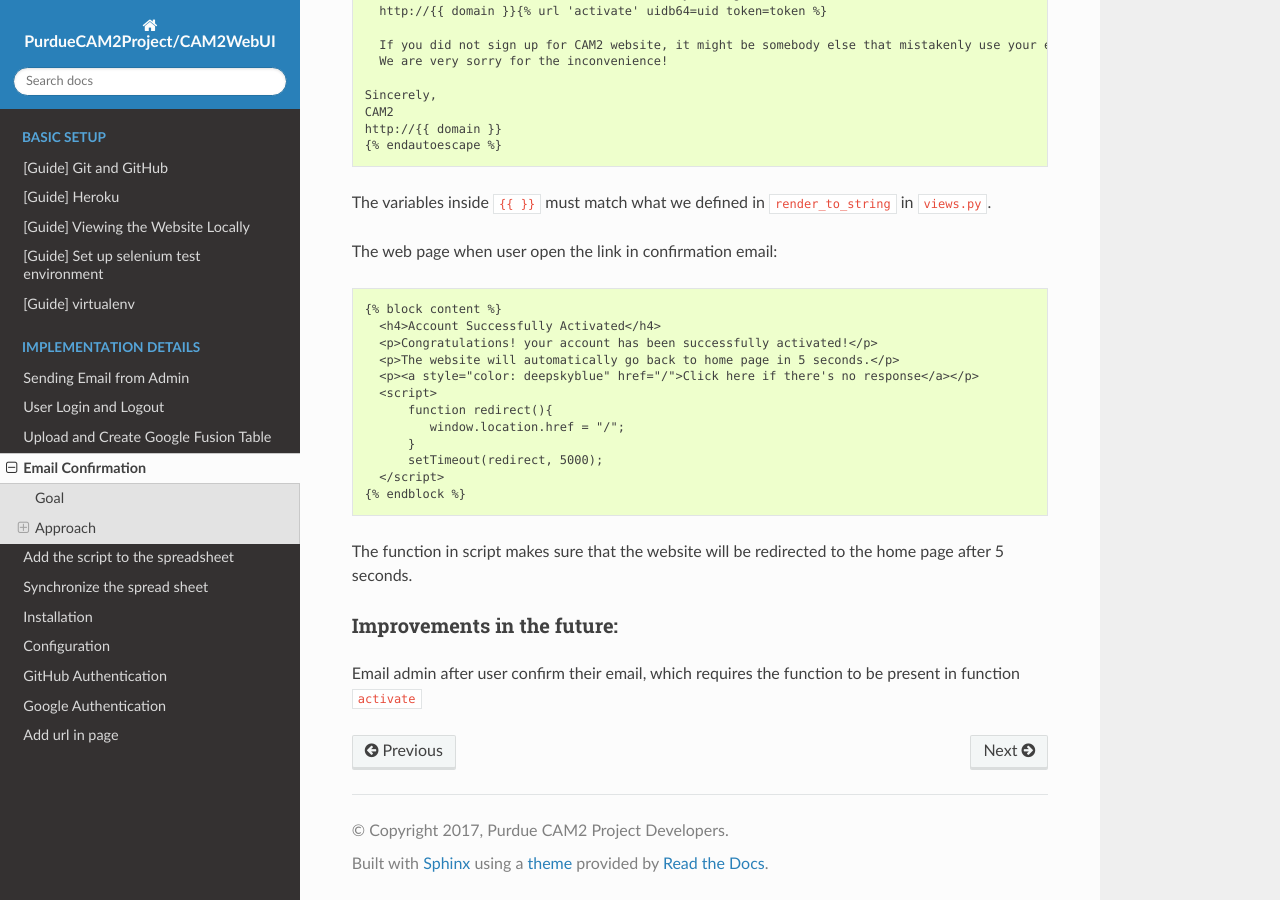
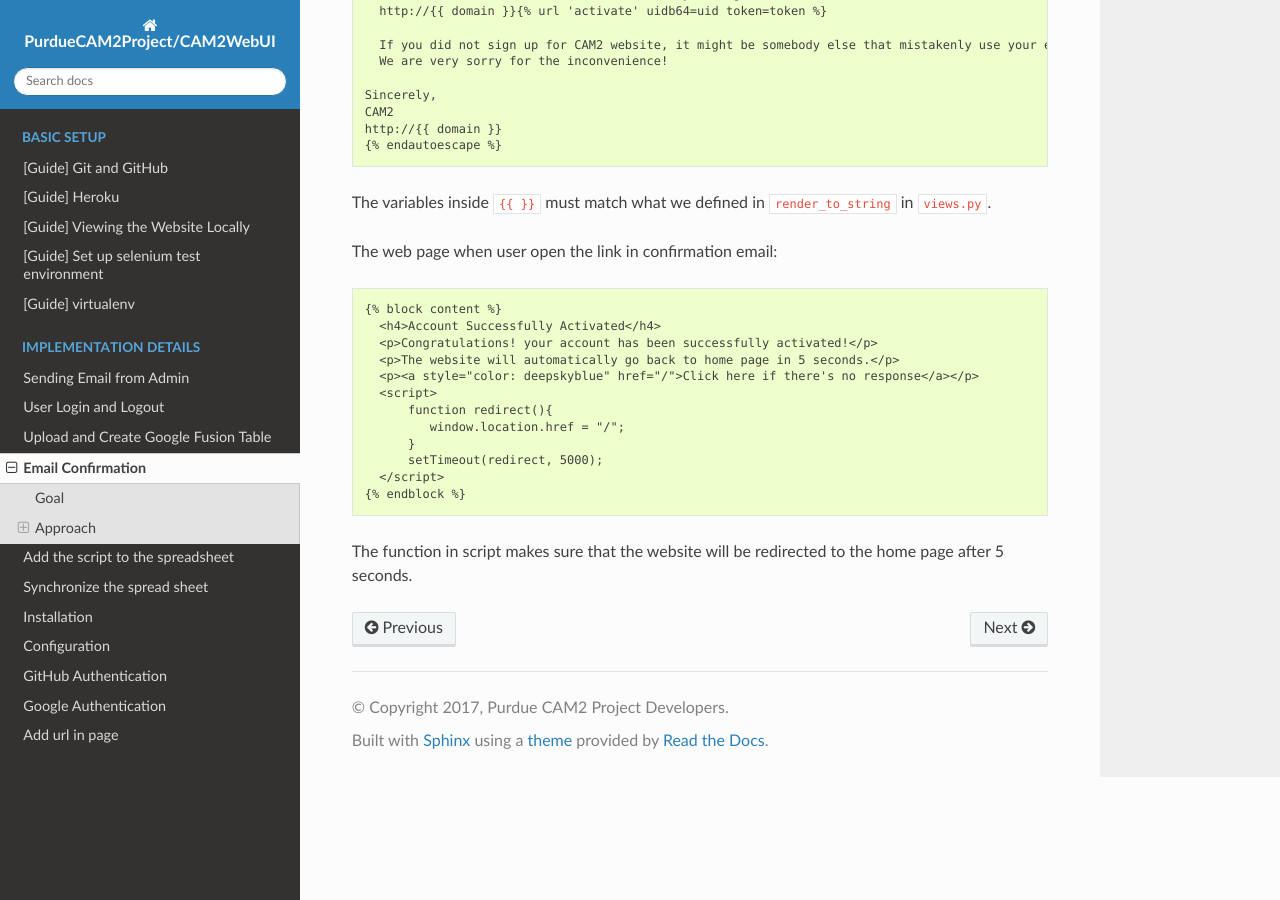
Before and after one commit to PurdueCAM2Project/CAM2WebUI, a Sphinx documentation site: the page built from docs/implementationDetail/emailConfirmation.md, in a window 1280 px wide and 900 px high, scrolled down 2733 px. Built offline with Sphinx 7.4.7 and the Read the Docs theme 2.0.0, drawn with Linux system fonts in a browser that asks for light colours.

Commit message:
remove improvement

```diff
--- a/docs/implementationDetail/emailConfirmation.md
+++ b/docs/implementationDetail/emailConfirmation.md
@@ -136,7 +136,3 @@ The web page when user open the link in confirmation email:
     {% endblock %}
 
 The function in script makes sure that the website will be redirected to the home page after 5 seconds.
-
-### Improvements in the future:
-
-Email admin after user confirm their email, which requires the function to be present in function `activate`
```
